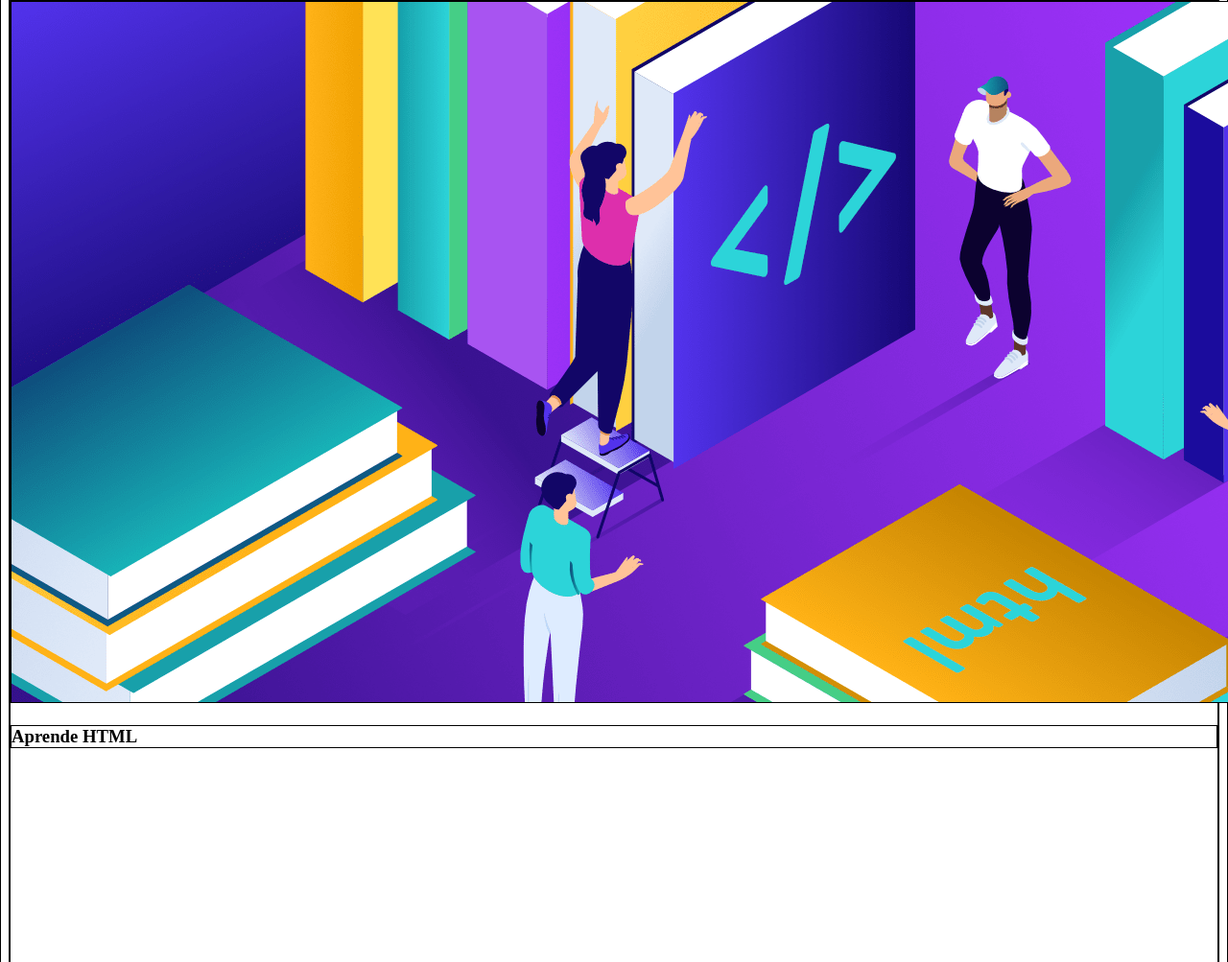
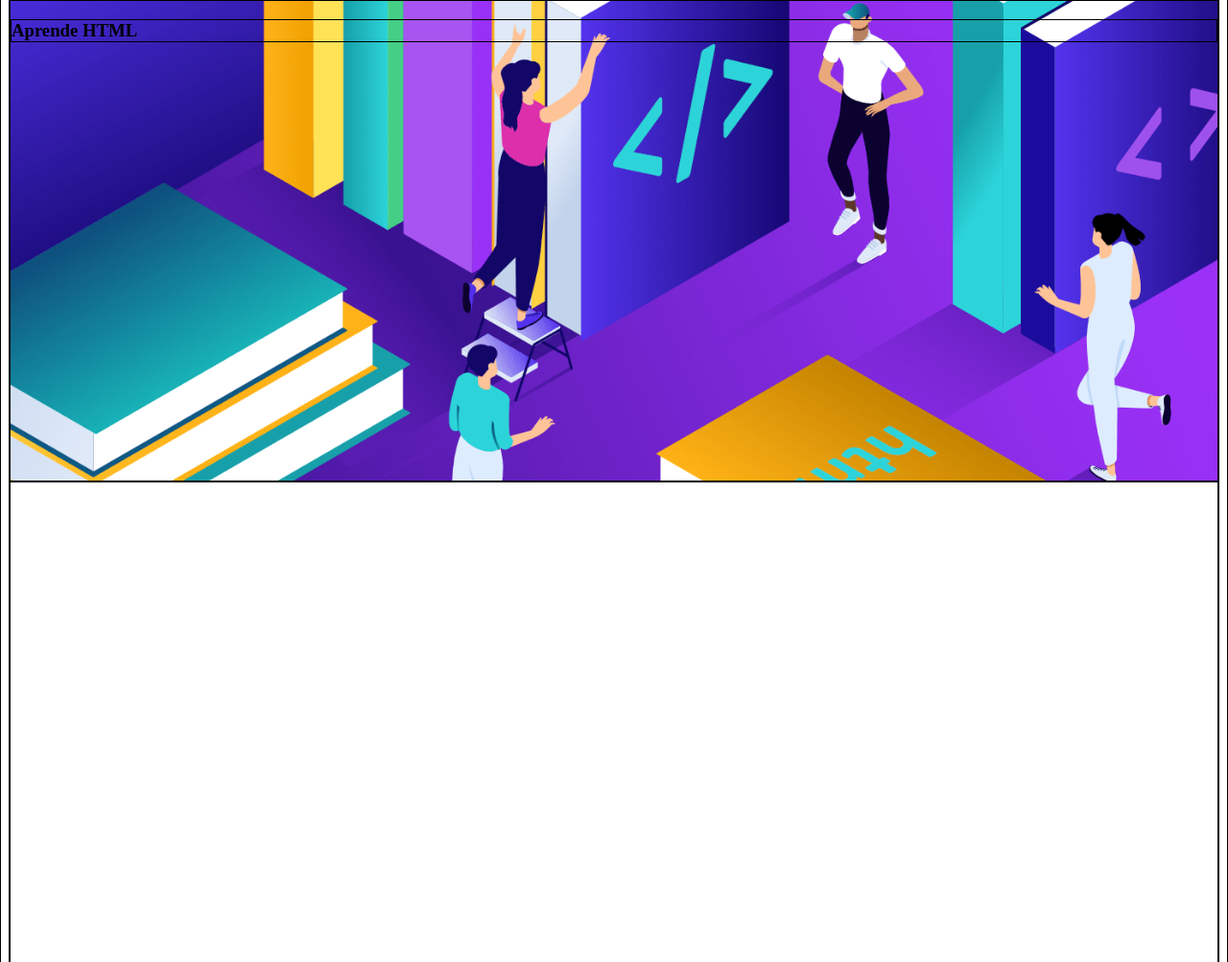
Before and after one commit to jjserantes/WEB2, a PHP site: page / in a window 1280 px wide; the page is wider, and only the part inside the window is pictured. Shown: the part 164-1167 px from the top of that part at 96% size. Run offline with PHP 8.4, Linux system fonts and the light colour scheme.

Commit message:
Fondo con imagen en sección 1

```diff
--- a/CSS/index.css
+++ b/CSS/index.css
@@ -28,6 +28,12 @@ nav ul li a{
     text-decoration: none;
 }
 
+.seccion1 {
+    background-image: url("../Imagenes/aprender-html.png");
+    background-size: cover;
+    background-position: center;
+}
+
 /* Media queries para hacer la web responsive */
 @media (max-width: 768px) {
     header h1{
--- a/index.html
+++ b/index.html
@@ -19,8 +19,7 @@
      </ul>
     </nav>
 
-    <section>
-       <img src="Imagenes/aprender-html.png" alt="Aprende HTML">
+    <section class="seccion1">
        <h3>Aprende HTML</h3>
     </section>
 
```
